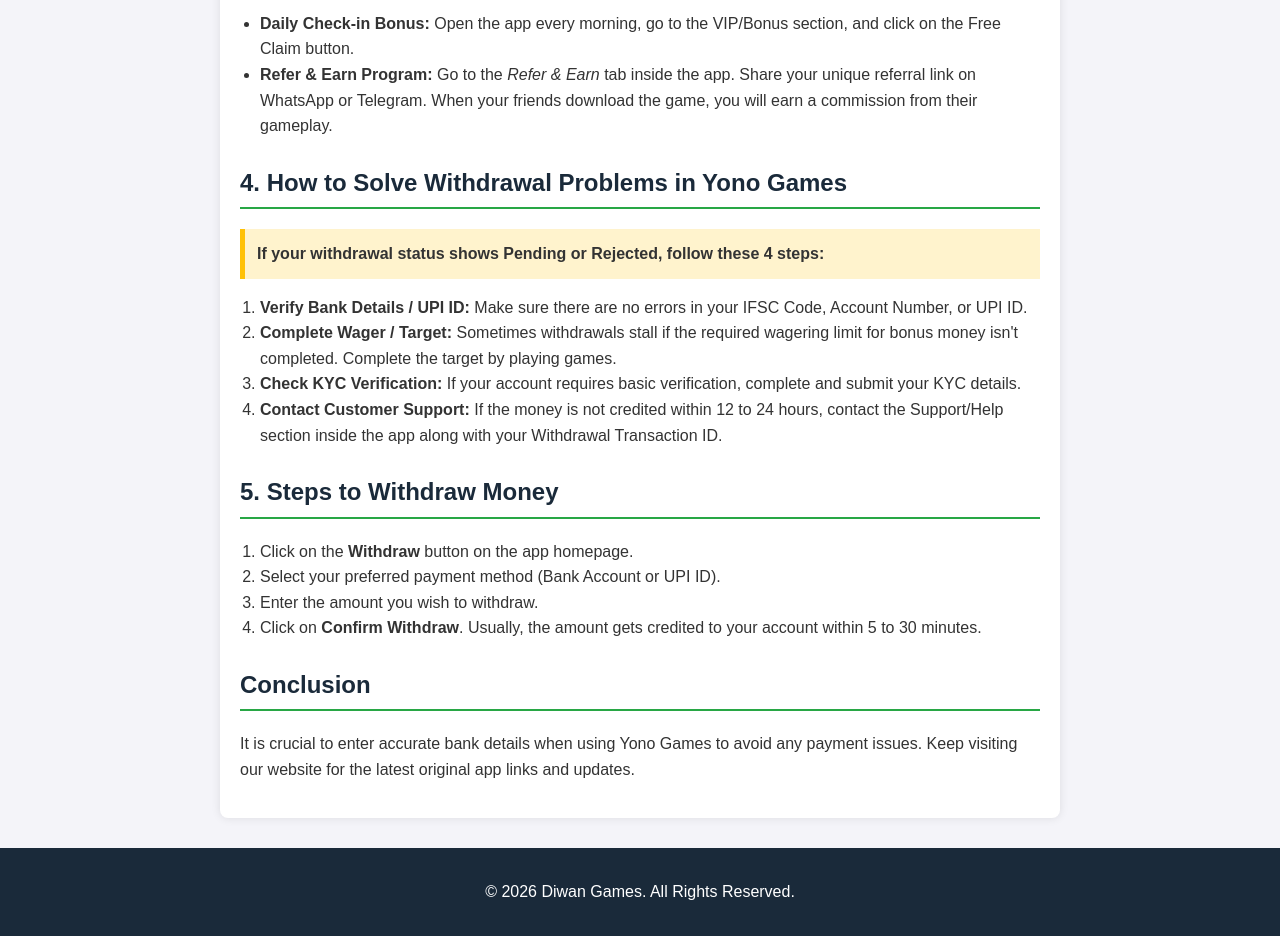
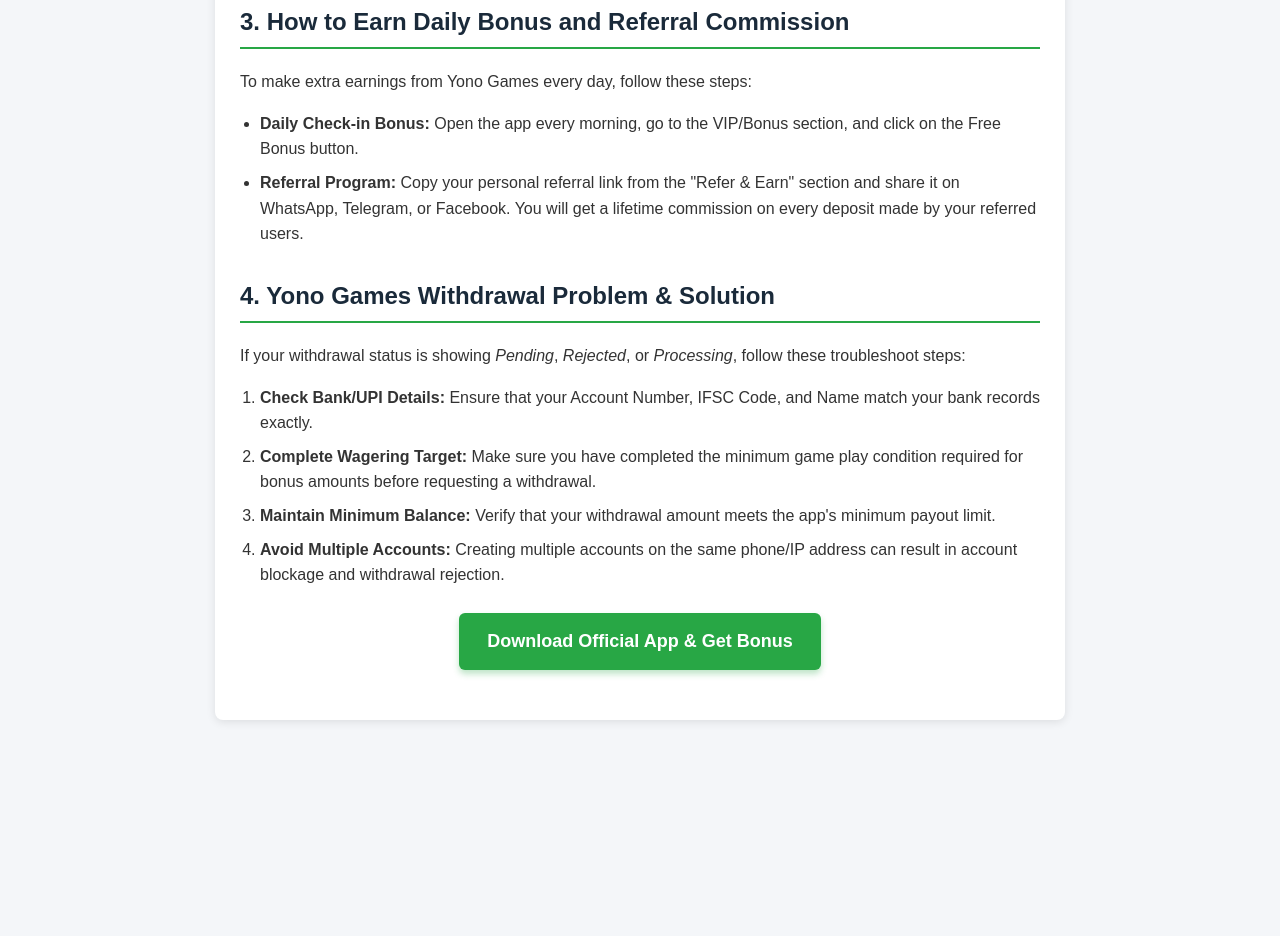
Before and after one commit to Makwna/diwangames.online, a plain HTML site: page yono-games-withdraw-guide.html in a window 1280 px wide. Shown: the part 822-1758 px from the top of the page. After the commit the page ends 1562 px from the top, so only its background shows below. Drawn offline with Linux system fonts and the light colour scheme.

Commit message:
Update yono-games-withdraw-guide.html

```diff
--- a/yono-games-withdraw-guide.html
+++ b/yono-games-withdraw-guide.html
@@ -3,88 +3,33 @@
 <head>
     <meta charset="UTF-8">
     <meta name="viewport" content="width=device-width, initial-scale=1.0">
-    <title>Yono Games Withdraw Problem Solution & Daily Bonus Guide 2026</title>
-    <meta name="description" content="Learn how to solve Yono Games withdrawal problems, claim daily bonuses, and earn referral commissions easily with step-by-step guide.">
-    <link rel="canonical" href="https://diwangames.online/yono-games-withdraw-guide.html" />
+    <title>Yono Games APK 2026 - Get ₹50 Sign Up Bonus & Withdraw Guide</title>
+    <meta name="description" content="Facing Yono Games withdrawal problems or want to claim your daily bonus? Read our complete step-by-step guide to download the official APK and solve all issues.">
     <style>
-        body {
-            font-family: Arial, sans-serif;
-            line-height: 1.6;
-            margin: 0;
-            padding: 0;
-            background-color: #f4f4f9;
-            color: #333;
-        }
-        header {
-            background: #1a2a3a;
-            color: #fff;
-            padding: 20px 0;
-            text-align: center;
-        }
-        header h1 {
-            margin: 0;
-            font-size: 24px;
-        }
-        .container {
-            width: 90%;
-            max-width: 800px;
-            margin: 20px auto;
-            background: #fff;
-            padding: 20px;
-            border-radius: 8px;
-            box-shadow: 0 0 10px rgba(0,0,0,0.1);
-        }
-        .download-btn {
-            display: block;
-            width: 250px;
-            margin: 20px auto;
-            padding: 15px;
-            background: #28a745;
-            color: #fff;
-            text-align: center;
-            font-size: 18px;
-            font-weight: bold;
-            text-decoration: none;
-            border-radius: 5px;
-        }
-        .download-btn:hover {
-            background: #218838;
-        }
-        h2 {
-            color: #1a2a3a;
-            border-bottom: 2px solid #28a745;
-            padding-bottom: 5px;
-            margin-top: 25px;
-        }
-        ul, ol {
-            padding-left: 20px;
-        }
-        .alert-box {
-            background: #fff3cd;
-            border-left: 5px solid #ffc107;
-            padding: 12px;
-            margin: 15px 0;
-            font-weight: bold;
-        }
-        footer {
-            text-align: center;
-            padding: 15px;
-            background: #1a2a3a;
-            color: #fff;
-            margin-top: 30px;
-        }
+        body { font-family: Arial, sans-serif; line-height: 1.6; margin: 0; padding: 0; background-color: #f4f6f9; color: #333; }
+        .header { background: #1a2a3a; color: #fff; text-align: center; padding: 25px 15px; }
+        .header h1 { margin: 0; font-size: 24px; }
+        .container { max-width: 800px; margin: 20px auto; background: #fff; padding: 25px; border-radius: 8px; box-shadow: 0 2px 10px rgba(0,0,0,0.1); }
+        .btn-container { text-align: center; margin: 25px 0; }
+        .btn { display: inline-block; background: #28a745; color: #fff; padding: 14px 28px; font-size: 18px; font-weight: bold; text-decoration: none; border-radius: 6px; box-shadow: 0 4px 6px rgba(40,167,69,0.3); transition: background 0.3s; }
+        .btn:hover { background: #218838; }
+        h2 { color: #1a2a3a; border-bottom: 2px solid #28a745; padding-bottom: 6px; margin-top: 30px; }
+        ul, ol { padding-left: 20px; }
+        li { margin-bottom: 8px; }
     </style>
 </head>
 <body>
 
-    <header>
+    <div class="header">
         <h1>Yono Games APK 2026 - Get ₹50 Sign Up Bonus & Withdraw Guide</h1>
-    </header>
+    </div>
 
     <div class="container">
         <p>If you are using the Yono Games app and want to claim a <strong>Daily Bonus</strong> or are facing a <strong>Withdrawal problem</strong>, this article is very important for you. Here, the entire process is explained in simple steps.</p>
 
-        <a href="https://diwangames.online/yono-games-apk.html" class="download-btn">Download Official App</a>
+        <div class="btn-container">
+            <a href="https://diwaslot.games/?pid=524071561&pkg=com.diwaslot119.app" target="_blank" rel="noopener" class="btn">Download Official App</a>
+        </div>
 
         <h2>1. Key Features of Yono Games</h2>
         <ul>
@@ -107,36 +52,23 @@
         <h2>3. How to Earn Daily Bonus and Referral Commission</h2>
         <p>To make extra earnings from Yono Games every day, follow these steps:</p>
         <ul>
-            <li><strong>Daily Check-in Bonus:</strong> Open the app every morning, go to the VIP/Bonus section, and click on the Free Claim button.</li>
-            <li><strong>Refer & Earn Program:</strong> Go to the <em>Refer & Earn</em> tab inside the app. Share your unique referral link on WhatsApp or Telegram. When your friends download the game, you will earn a commission from their gameplay.</li>
+            <li><strong>Daily Check-in Bonus:</strong> Open the app every morning, go to the VIP/Bonus section, and click on the Free Bonus button.</li>
+            <li><strong>Referral Program:</strong> Copy your personal referral link from the "Refer & Earn" section and share it on WhatsApp, Telegram, or Facebook. You will get a lifetime commission on every deposit made by your referred users.</li>
         </ul>
 
-        <h2>4. How to Solve Withdrawal Problems in Yono Games</h2>
-        <div class="alert-box">
-            If your withdrawal status shows Pending or Rejected, follow these 4 steps:
-        </div>
+        <h2>4. Yono Games Withdrawal Problem & Solution</h2>
+        <p>If your withdrawal status is showing <em>Pending</em>, <em>Rejected</em>, or <em>Processing</em>, follow these troubleshoot steps:</p>
         <ol>
-            <li><strong>Verify Bank Details / UPI ID:</strong> Make sure there are no errors in your IFSC Code, Account Number, or UPI ID.</li>
-            <li><strong>Complete Wager / Target:</strong> Sometimes withdrawals stall if the required wagering limit for bonus money isn't completed. Complete the target by playing games.</li>
-            <li><strong>Check KYC Verification:</strong> If your account requires basic verification, complete and submit your KYC details.</li>
-            <li><strong>Contact Customer Support:</strong> If the money is not credited within 12 to 24 hours, contact the Support/Help section inside the app along with your Withdrawal Transaction ID.</li>
+            <li><strong>Check Bank/UPI Details:</strong> Ensure that your Account Number, IFSC Code, and Name match your bank records exactly.</li>
+            <li><strong>Complete Wagering Target:</strong> Make sure you have completed the minimum game play condition required for bonus amounts before requesting a withdrawal.</li>
+            <li><strong>Maintain Minimum Balance:</strong> Verify that your withdrawal amount meets the app's minimum payout limit.</li>
+            <li><strong>Avoid Multiple Accounts:</strong> Creating multiple accounts on the same phone/IP address can result in account blockage and withdrawal rejection.</li>
         </ol>
 
-        <h2>5. Steps to Withdraw Money</h2>
-        <ol>
-            <li>Click on the <strong>Withdraw</strong> button on the app homepage.</li>
-            <li>Select your preferred payment method (Bank Account or UPI ID).</li>
-            <li>Enter the amount you wish to withdraw.</li>
-            <li>Click on <strong>Confirm Withdraw</strong>. Usually, the amount gets credited to your account within 5 to 30 minutes.</li>
-        </ol>
-
-        <h2>Conclusion</h2>
-        <p>It is crucial to enter accurate bank details when using Yono Games to avoid any payment issues. Keep visiting our website for the latest original app links and updates.</p>
+        <div class="btn-container">
+            <a href="https://diwaslot.games/?pid=524071561&pkg=com.diwaslot119.app" target="_blank" rel="noopener" class="btn">Download Official App & Get Bonus</a>
+        </div>
     </div>
-
-    <footer>
-        <p>&copy; 2026 Diwan Games. All Rights Reserved.</p>
-    </footer>
 
 </body>
 </html>
```
